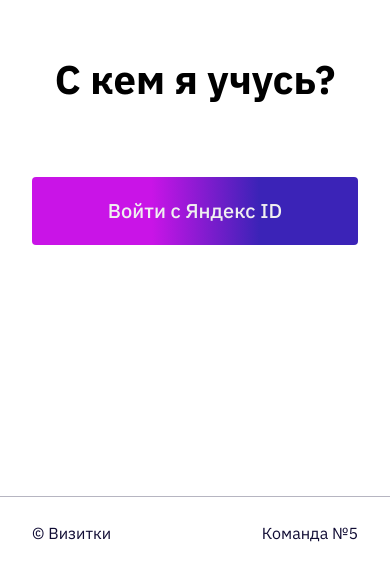
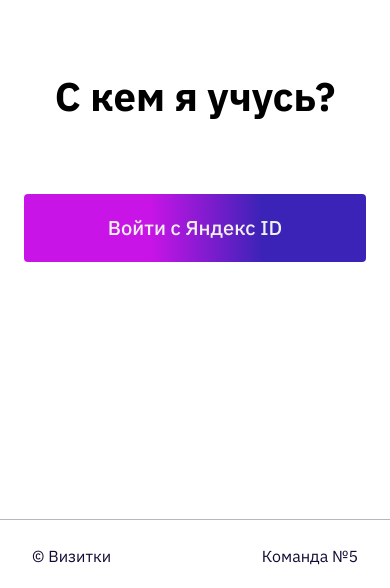
Before and after one commit to marussia1996/Vizitki, a React (Create React App) app: page / in a window 390 px wide. Shown: the part 253-841 px from the top of the page. Built offline with nearby package versions, Linux system fonts and the light colour scheme.

Commit message:
change styles profilePage & footer

```diff
--- a/src/components/App/App.scss
+++ b/src/components/App/App.scss
@@ -12,5 +12,6 @@
   display: flex;
   flex-direction: row;
   justify-content: center;
+  align-items: center;
   min-height: calc(100% - 184px);
 }
--- a/src/components/App/App.tsx
+++ b/src/components/App/App.tsx
@@ -6,6 +6,7 @@
 import {  Header  } from '../Header/Header';
 import { LoginPage } from '../../pages/LoginPage/LoginPage';
 import { Footer } from '../Footer/Footer';
+import { ProfilePage } from '../../pages/ProfilePage/ProfilePage';
 
 export const App: FC = () => {
   const location = useLocation<TLocation>();
@@ -16,6 +17,9 @@
         <Switch location={location}>
           <Route exact path="/">
             <LoginPage/>
+          </Route>
+          <Route exact path="/profile">
+            <ProfilePage/>
           </Route>
           <Route exact path="/maria">
             <h1>Привет, Мария</h1>
--- a/src/components/Footer/Footer.module.scss
+++ b/src/components/Footer/Footer.module.scss
@@ -9,6 +9,10 @@
   box-sizing: border-box;
   padding: 24px 40px;
   border-top: 1px solid rgba(16, 12, 52, 0.3);
+  position: absolute;
+  left: 0;
+  bottom: 0;
+  width: 100%;
 }
 .paragraph{
   padding: 0;
--- a/src/pages/LoginPage/LoginPage.module.scss
+++ b/src/pages/LoginPage/LoginPage.module.scss
@@ -4,9 +4,10 @@
   display: flex;
   flex-direction: column;
   align-items: center;
-  padding: 241px 40px 0;
+  padding: 0 24px;
   width: 100%;
   max-width: 439px;
+  margin: auto;
 }
 .title{
   @include text(40px, 52px, 700);
@@ -15,14 +16,10 @@
   padding-bottom: 72px;
 }
 @media screen and (max-width: 768px) {
-  .loginPage{
-    padding: 217px 32px 0;
-  }
+
 }
 @media screen and (max-width: 320px) {
-  .loginPage{
-    padding: 108px 32px 0;
-  }
+
   .title{
     @include text(32px, 42px, 700);
     padding-bottom: 32px;
```
